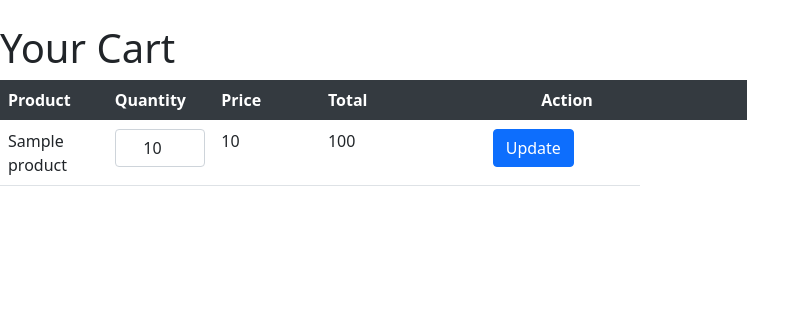
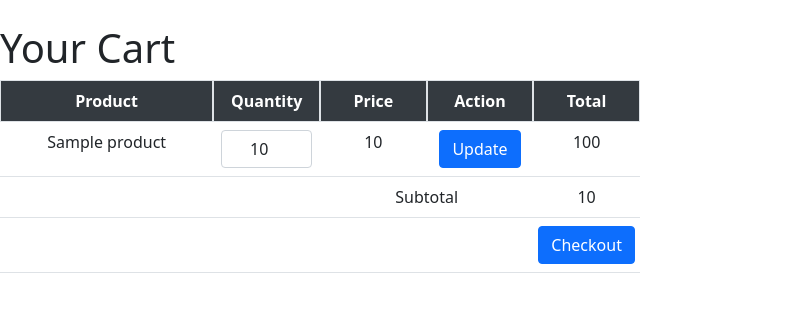
Before and after one commit to Mohmmde1/techholmes, a Django app: template cart/templates/cart/cart.html in a window 1280 px wide. Shown: the part 56-368 px from the top of the page, without its empty margins (0-810 px from the left). Run offline with Django 3.2, Linux system fonts and the light colour scheme; the template is opened without the code that fills it: most values are stand-ins (such as "Sample title", 1, 10 or a date in 2020).

Commit message:
style: update the table styling and added a row for checkout

```diff
--- a/cart/models.py
+++ b/cart/models.py
@@ -6,6 +6,12 @@ class Cart(models.Model):
     user = models.ForeignKey(User, on_delete=models.CASCADE)
     created_at = models.DateTimeField(auto_now_add=True)
 
+    @property
+    def total(self):
+        # Calculate the total by iterating over all items in the cart
+        total_amount = sum(item.product.price * item.quantity for item in self.items.all())
+        return total_amount
+
 class CartItem(models.Model):
     cart = models.ForeignKey(Cart, related_name='items', on_delete=models.CASCADE)
     product = models.ForeignKey(Product, on_delete=models.CASCADE)
--- a/cart/static/cart/styles.css
+++ b/cart/static/cart/styles.css
@@ -14,9 +14,7 @@
     background-color: #343a40; /* Dark background color for table header */
     color: #fff; /* Light text color for table header */
 }
-.table tbody tr:hover {
-    background-color: #f5f5f5; /* Light background color on hover */
-}
+
 .form-control {
     text-align: center; /* Center align text inside input boxes */
 }
--- a/cart/templates/cart/cart.html
+++ b/cart/templates/cart/cart.html
@@ -7,21 +7,49 @@
     <form method="post" action="{% url 'update_cart' %}">
         {% csrf_token %}
 
-        <table class="table">
+        <table class="table-hover table">
             <thead>
                 <tr class="row">
-                    <th scope="col" class="col-md-1">Product</th>
-                    <th scope="col" class="col-md-1">Quantity</th>
-                    <th scope="col" class="col-md-1">Price</th>
-                    <th scope="col" class="col-md-2">Total</th>
-                    <th scope="col" class="col-md-2">Action</th>
+                    <th
+                        scope="col"
+                        class="col-md-2 d-flex justify-content-center border"
+                    >
+                        Product
+                    </th>
+                    <th
+                        scope="col"
+                        class="col-md-1 d-flex justify-content-center border"
+                    >
+                        Quantity
+                    </th>
+                    <th
+                        scope="col"
+                        class="col-md-1 d-flex justify-content-center border"
+                    >
+                        Price
+                    </th>
+
+                    <th
+                        scope="col"
+                        class="col-md-1 d-flex justify-content-center border"
+                    >
+                        Action
+                    </th>
+                    <th
+                        scope="col"
+                        class="col-md-1 d-flex justify-content-center border"
+                    >
+                        Total
+                    </th>
                 </tr>
             </thead>
             <tbody>
                 {% for item in cart.items.all %}
                 <tr class="row">
-                    <td class="col-md-1">{{ item.product.name }}</td>
-                    <td class="col-md-1">
+                    <td class="col-md-2 d-flex justify-content-center">
+                        {{ item.product.name }}
+                    </td>
+                    <td class="col-md-1 d-flex justify-content-center">
                         <input
                             type="number"
                             name="quantity_{{ item.id }}"
@@ -30,19 +58,46 @@
                             class="form-control"
                         />
                     </td>
-                    <td class="col-md-1">{{ item.product.price }}</td>
-                    <td class="col-md-1">
-                        {% widthratio item.quantity 1 item.product.price %}
+                    <td class="col-md-1 d-flex justify-content-center">
+                        {{ item.product.price }}
                     </td>
-                    <td class="col-md-2">
+
+                    <td class="col-md-1 d-flex justify-content-center">
                         <input
                             class="btn btn-primary"
                             type="submit"
                             value="Update"
                         />
                     </td>
+                    <td class="col-md-1 d-flex justify-content-center">
+                        {% widthratio item.quantity 1 item.product.price %}
+                    </td>
+                </tr>
+                {% empty %}
+                <tr>
+                    <td colspan="5">Your cart is empty.</td>
                 </tr>
                 {% endfor %}
+                <tr class="row">
+                    <td class="col-md-1 d-flex justify-content-center"></td>
+                    <td class="col-md-1 d-flex justify-content-center"></td>
+                    <td class="col-md-1 d-flex justify-content-center"></td>
+                    <td class="col-md-2 d-flex justify-content-center">
+                        Subtotal
+                    </td>
+                    <td class="col-md-1 d-flex justify-content-center">
+                        {{cart.total}}
+                    </td>
+                </tr>
+                <tr class="row">
+                    <td class="col-md-1 d-flex justify-content-center"></td>
+                    <td class="col-md-1 d-flex justify-content-center"></td>
+                    <td class="col-md-1 d-flex justify-content-center"></td>
+                    <td class="col-md-2 d-flex justify-content-center"></td>
+                    <td class="col-md-1 d-flex justify-content-center">
+                        <a class="btn btn-primary" href="#">Checkout</a>
+                    </td>
+                </tr>
             </tbody>
         </table>
     </form>
```
